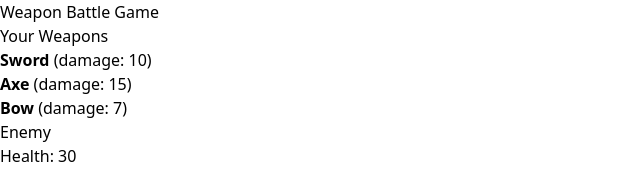
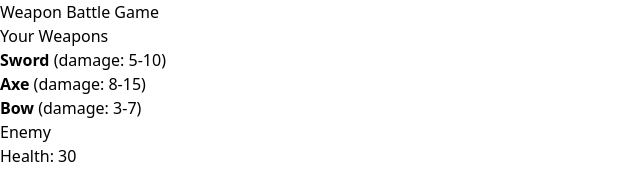
Before and after one commit to andkoehlert/ExamRepo, a React (Create React App) app: page / in a window 1280 px wide. Shown: the top 170 px of the page, without its empty margins (0-640 px from the left). Built offline with nearby package versions, Linux system fonts and the light colour scheme.

Commit message:
added random damage to weapons

```diff
--- a/src/App.tsx
+++ b/src/App.tsx
@@ -6,16 +6,25 @@ import Enemy from './components/Enemy';
 
 const App: React.FC = () => {
   const weapons = [
-    { name: 'Sword', damage: 10 },
-    { name: 'Axe', damage: 15 },
-    { name: 'Bow', damage: 7 },
+    { name: 'Sword', minDamage: 5, maxDamage: 10 },
+    { name: 'Axe', minDamage: 8, maxDamage: 15 },
+    { name: 'Bow', minDamage: 3, maxDamage: 7 },
   ];
 
   const [enemyHealth, setEnemyHealth] = useState(30);
 
   const handleWeaponDrop = (weaponName: string) => {
-    const damage = 10;
-    setEnemyHealth((prevHealth) => Math.max(prevHealth - damage, 0));
+    // Find the weapon in the weapons array
+    const selectedWeapon = weapons.find((weapon) => weapon.name === weaponName);
+
+    // If the weapon is found, calculate damage within the specified range
+    if (selectedWeapon) {
+      const damage = Math.floor(
+        Math.random() * (selectedWeapon.maxDamage - selectedWeapon.minDamage + 1) +
+          selectedWeapon.minDamage
+      );
+      setEnemyHealth((prevHealth) => Math.max(prevHealth - damage, 0));
+    }
   };
 
   return (
@@ -25,7 +34,11 @@ const App: React.FC = () => {
         <div>
           <h2 className="text-xl font-bold mb-2">Your Weapons</h2>
           {weapons.map((weapon) => (
-            <Weapon key={weapon.name} name={weapon.name} damage={weapon.damage} />
+            <Weapon
+              key={weapon.name}
+              name={weapon.name}
+              damage={`${weapon.minDamage}-${weapon.maxDamage}`}
+            />
           ))}
         </div>
         <div>
--- a/src/components/Weapon.tsx
+++ b/src/components/Weapon.tsx
@@ -4,7 +4,7 @@ import React from 'react';
 
 interface WeaponProps {
   name: string;
-  damage: number;
+  damage: string;
 }
 
 const Weapon: React.FC<WeaponProps> = ({ name, damage }) => {
```
